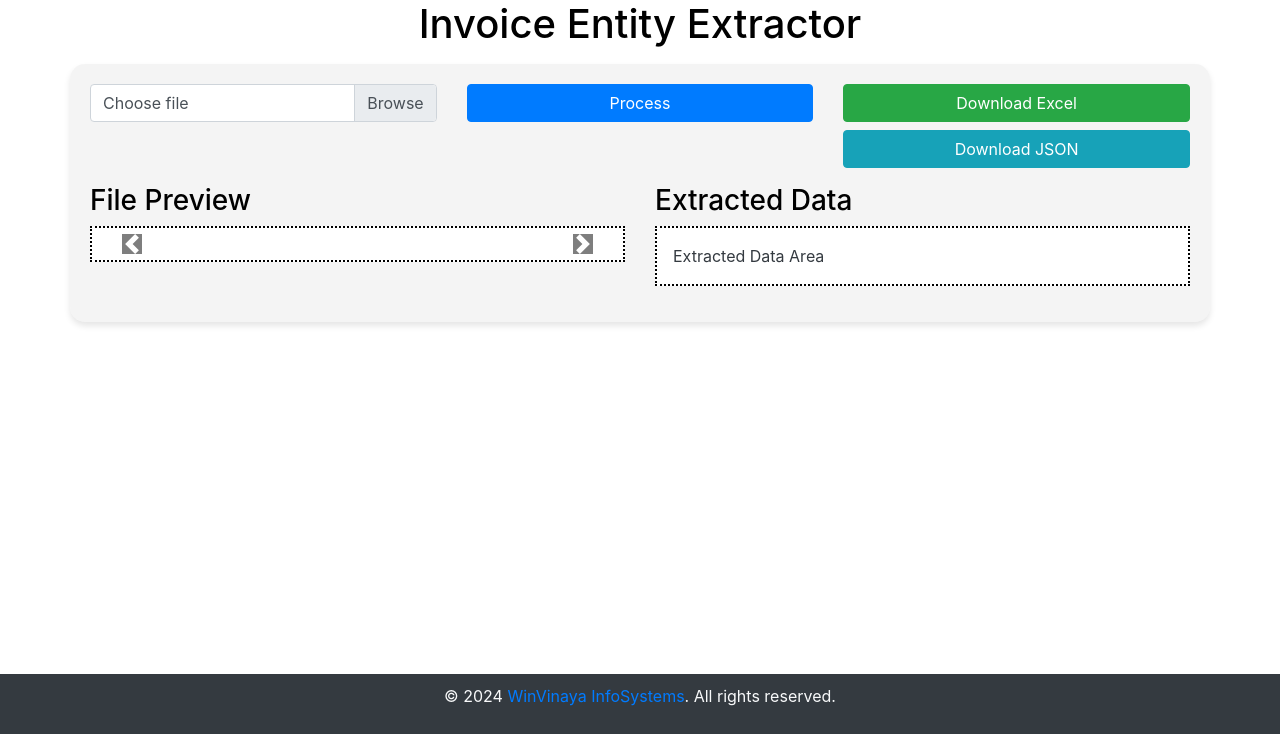
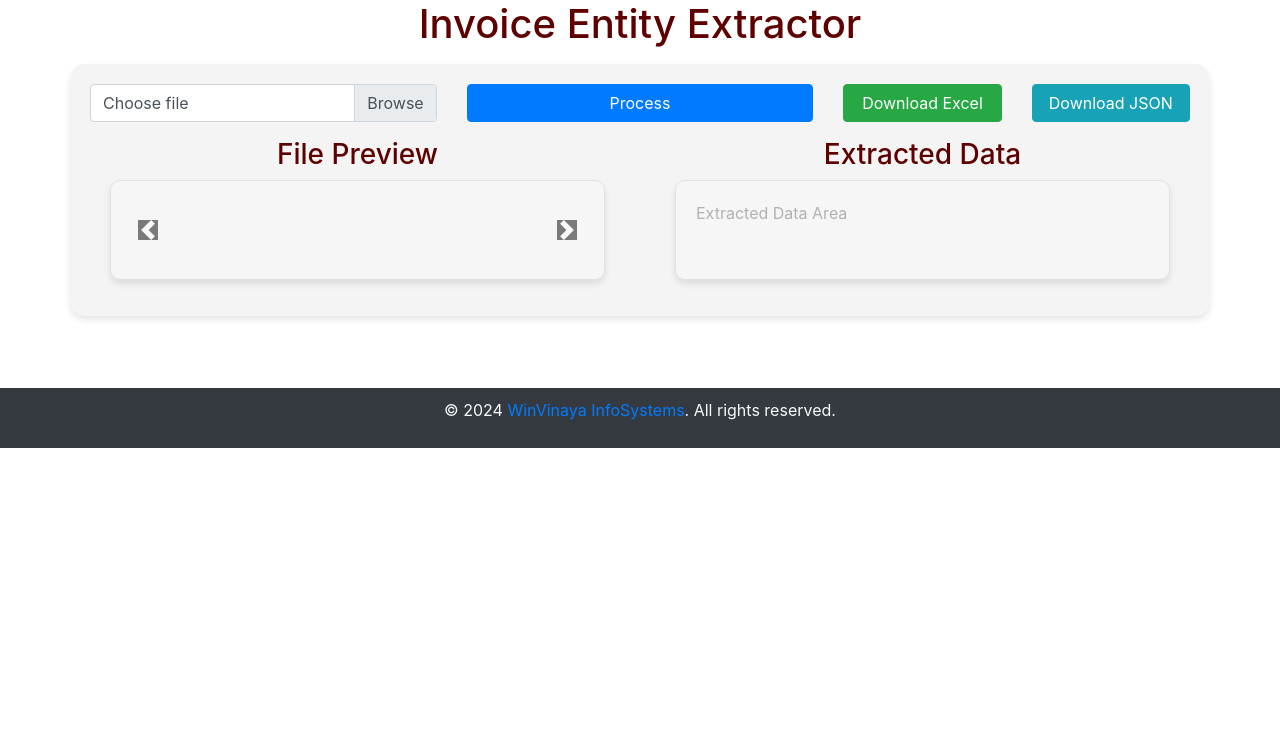
Before and after one commit to daran6255/IEE_Backend, a Flask app: page / in a window 1280 px wide. Shown: the part 66-800 px from the top of the page. Run offline with Flask 3, Linux system fonts and the light colour scheme; some libraries are stand-ins or nearby versions.

Commit message:
Minor Frontend changes

```diff
--- a/src/frontend/static/style.css
+++ b/src/frontend/static/style.css
@@ -16,13 +16,32 @@ body {
   padding: 20px;
   box-shadow: 0 4px 6px rgba(0, 0, 0, 0.1);
 }
-
+.box-cell-ImagePreview {
+  background-color: rgba(255, 255, 255, 0.2);
+  border-radius: 10px;
+  box-shadow: 0 4px 6px rgba(0, 0, 0, 0.1);
+  padding: 20px;
+  margin-left: 20px;
+  margin-right: 20px;
+  border: 1px solid #dee2e6;
+  min-height: 100px;
+}
+.box-cell-JsonPreview {
+  background-color: rgba(255, 255, 255, 0.2);
+  border-radius: 10px;
+  box-shadow: 0 4px 6px rgba(0, 0, 0, 0.1);
+  padding: 20px;
+  margin-left: 20px;
+  margin-right: 20px;
+  border: 1px solid #dee2e6;
+  min-height: 100px;
+}
 .footer {
   background: rgba(0, 0, 0, 0.7);
-  color: #fff; /* Light text color */
+  color: #fff;
   text-align: center;
   padding: 10px;
-  position: fixed;
+  /* position: fixed; */
   bottom: 0;
   width: 100%;
 }
@@ -46,16 +65,18 @@ body {
 }
 .carousel-control-prev,
 .carousel-control-next {
-  color: black !important; /* Change color of carousel controls */
+  color: black !important;
+
 }
 
 .border .carousel-control-prev,
 .border .carousel-control-next {
   color: black !important;
+
 }
 
 #heading-color {
-  color: black !important; /* Add !important to ensure this style takes precedence */
+  color: rgb(95, 0, 0) !important; /* Add !important to ensure this style takes precedence */
 }
 #imagePreviewCarousel,#invoiceData {
   margin-top: 0;
--- a/src/frontend/templates/index.html
+++ b/src/frontend/templates/index.html
@@ -80,33 +80,43 @@
           </div>
         </div>
 
-      <div class="col-md-4 mb-3">
+      <!-- <div class="col-md-4 mb-3">
         <button class="btn btn-success btn-block" onclick="downloadExcel()">Download Excel</button>
         <button class="btn btn-info btn-block mt-2" onclick="downloadJson()">Download JSON</button>
-      </div>
+      </div> -->
+      <div class="col-md-4 mb-3">
+        <div class="row">
+            <div class="col">
+                <button class="btn btn-success btn-block" onclick="downloadExcel()">Download Excel</button>
+            </div>
+            <div class="col">
+                <button class="btn btn-info btn-block" onclick="downloadJson()">Download JSON</button>
+            </div>
+        </div>
+    </div>
 
       <!-- Second Row -->
       <div class="col-md-6">
-        <h3 class="text-white" id="heading-color">File Preview</h3>
-        <div id="imagePreviewCarousel" class="border p-3 bg-white text-dark dotted-border carousel slide" data-ride="carousel" data-interval="false">
+        <h3 class="text-white" style="text-align: center;" id="heading-color">File Preview</h3>
+        <div id="imagePreviewCarousel" class="box-cell-ImagePreview carousel slide" data-ride="carousel" data-interval="false">
           <div class="carousel-inner"></div>
           <a class="carousel-control-prev" href="#imagePreviewCarousel" role="button" data-slide="prev" >
-            <span class="carousel-control-prev-icon" aria-hidden="true" style="background-color: black !important;"></span>
+            <span class="carousel-control-prev-icon" aria-hidden="true" style="background-color: black;"></span>
             <span class="sr-only">Previous</span>
           </a>
           <a class="carousel-control-next" href="#imagePreviewCarousel" role="button" data-slide="next">
-            <span class="carousel-control-next-icon" aria-hidden="true" style="background-color: black !important;"></span>
+            <span class="carousel-control-next-icon" aria-hidden="true" style="background-color: black;"></span>
             <span class="sr-only">Next</span>
           </a>
         </div>
       </div>
       <div class="col-md-6">
-        <h3 class="text-white" id="heading-color">Extracted Data</h3>
-        <div class="border p-3 bg-white text-dark dotted-border" id="invoiceData">Extracted Data Area</div>
+        <h3 class="text-white" id="heading-color" style="text-align: center;">Extracted Data</h3>
+        <div class="box-cell-JsonPreview" style="color:rgb(177, 177, 177);" id="invoiceData">Extracted Data Area</div>
       </div>
     </div>
   </div>
-
+  <br>
   <!-- Footer -->
   <footer class="bg-dark text-light text-center footer" >
     <p>&copy; 2024 <a href="www.winvinaya.com">WinVinaya InfoSystems</a>. All rights reserved.</p>
```
